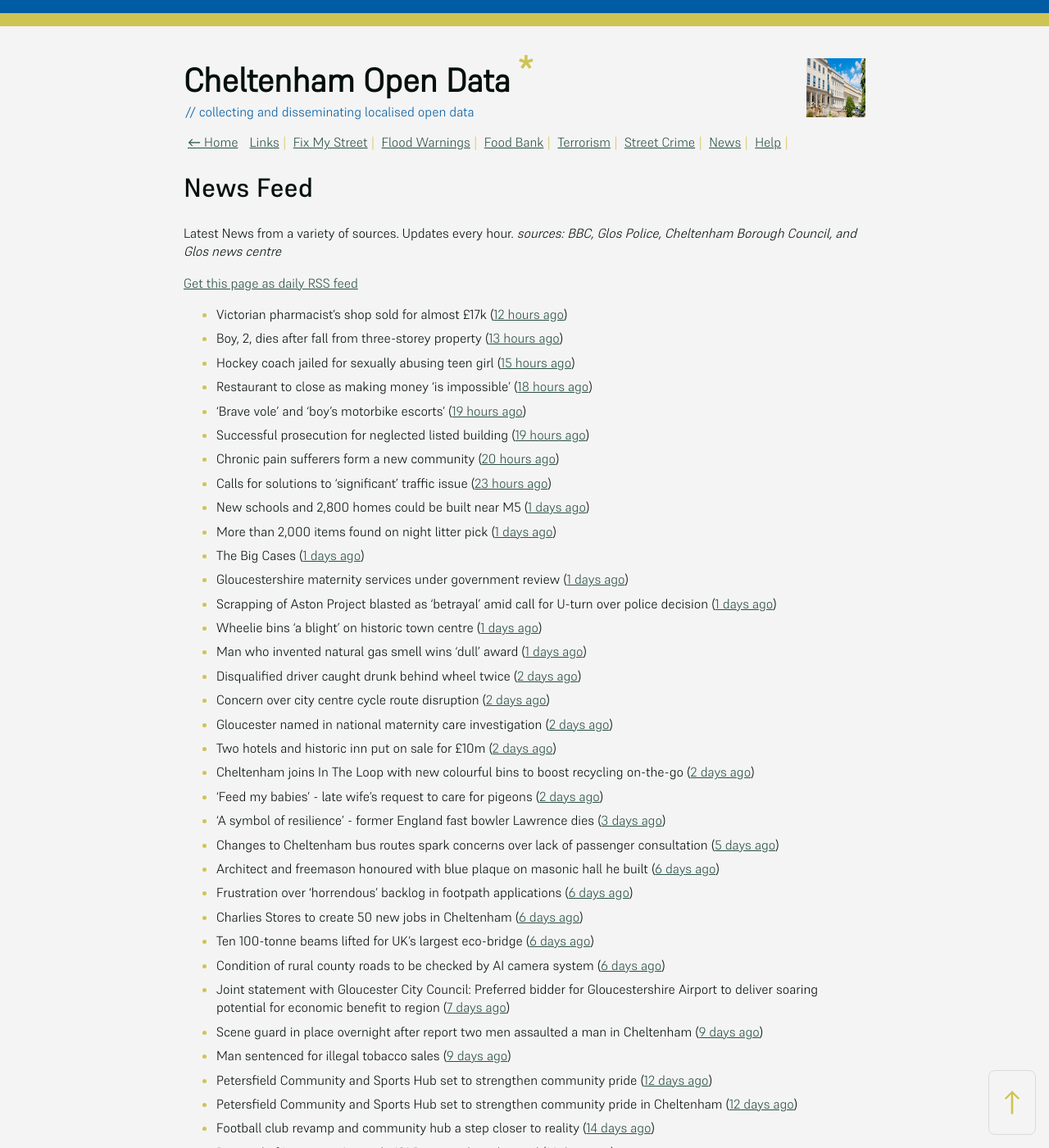
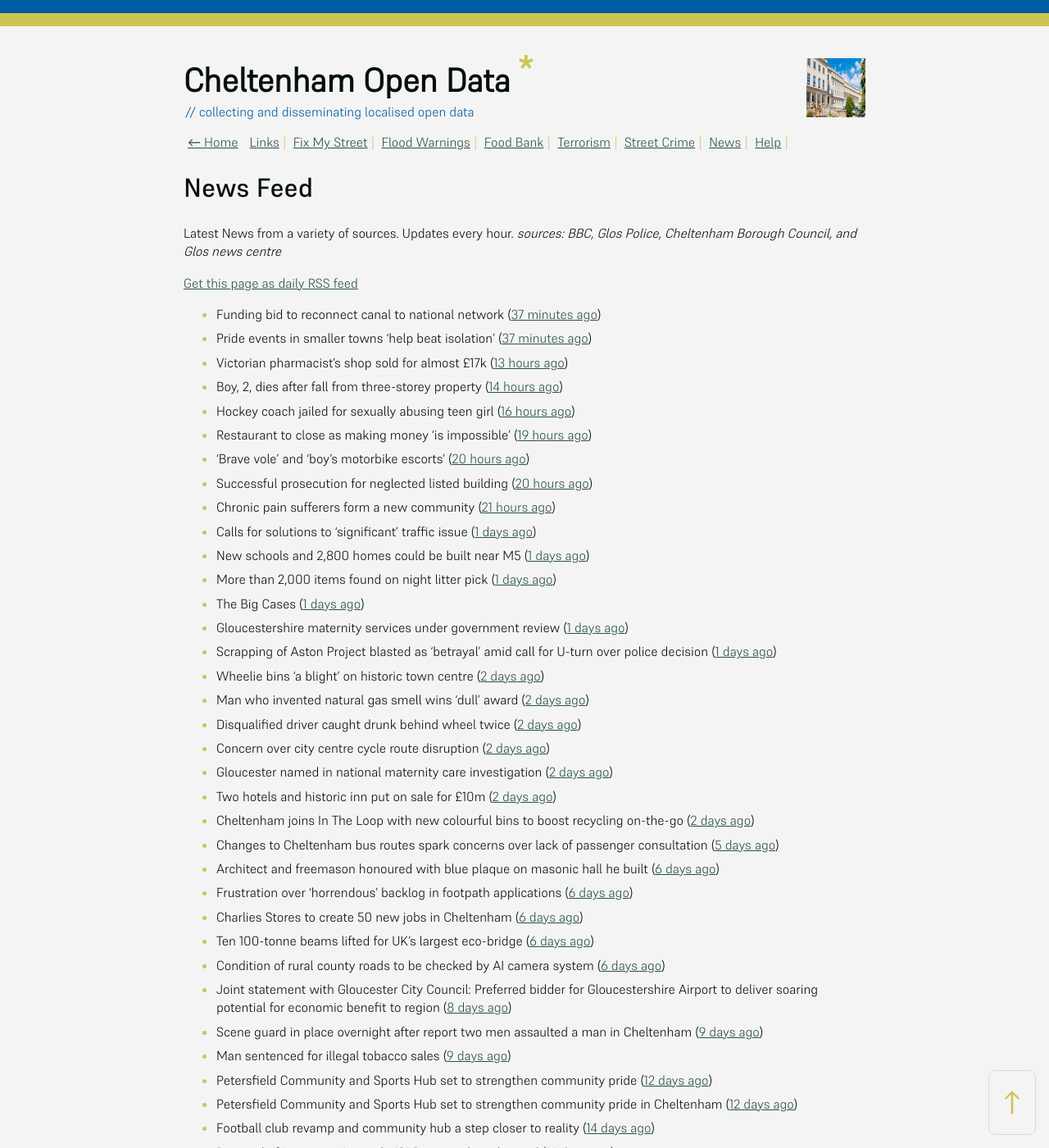
Before and after one commit to mat-0/cheltenham-open-data, a Jekyll site: the page built from _pages/news.md, in a window 1280 px wide and 1400 px high. Shown: the whole window at 82% size. Built offline with Jekyll 4.4.1, drawn with Linux system fonts in a browser that asks for light colours.

Commit message:
Updated 2025-06-26 05:58:00

```diff
--- a/_pages/news.md
+++ b/_pages/news.md
@@ -12,35 +12,35 @@ _sources: BBC, Glos Police, Cheltenham Borough Council, and Glos news centre_
 [Get this page as daily RSS feed](/daily.rss)
 
 <!-- news_marker starts -->
-- Victorian pharmacist's shop sold for almost £17k ([12 hours ago](https://www.bbc.com/news/articles/c3w41xw4ygwo))
-- Boy, 2, dies after fall from three-storey property ([13 hours ago](https://www.bbc.com/news/articles/crmvj3p192ko))
-- Hockey coach jailed for sexually abusing teen girl ([15 hours ago](https://www.bbc.com/news/articles/c8rpk5m5en0o))
-- Restaurant to close as making money 'is impossible' ([18 hours ago](https://www.bbc.com/news/articles/c307drj7zvjo))
-- 'Brave vole' and 'boy's motorbike escorts' ([19 hours ago](https://www.bbc.com/news/articles/cjd23ne3pz3o))
-- Successful prosecution for neglected listed building ([19 hours ago](https://www.cheltenham.gov.uk/news/article/3023/successful_prosecution_for_neglected_listed_building))
-- Chronic pain sufferers form a new community ([20 hours ago](https://www.bbc.com/news/articles/cp82n1ez6z8o))
-- Calls for solutions to 'significant' traffic issue ([23 hours ago](https://www.bbc.com/news/articles/czxe8l7xnvlo))
+- Funding bid to reconnect canal to national network ([37 minutes ago](https://www.bbc.com/news/articles/cgmw1werzneo))
+- Pride events in smaller towns 'help beat isolation' ([37 minutes ago](https://www.bbc.com/news/articles/c24v5vqj8dro))
+- Victorian pharmacist's shop sold for almost £17k ([13 hours ago](https://www.bbc.com/news/articles/c3w41xw4ygwo))
+- Boy, 2, dies after fall from three-storey property ([14 hours ago](https://www.bbc.com/news/articles/crmvj3p192ko))
+- Hockey coach jailed for sexually abusing teen girl ([16 hours ago](https://www.bbc.com/news/articles/c8rpk5m5en0o))
+- Restaurant to close as making money 'is impossible' ([19 hours ago](https://www.bbc.com/news/articles/c307drj7zvjo))
+- 'Brave vole' and 'boy's motorbike escorts' ([20 hours ago](https://www.bbc.com/news/articles/cjd23ne3pz3o))
+- Successful prosecution for neglected listed building ([20 hours ago](https://www.cheltenham.gov.uk/news/article/3023/successful_prosecution_for_neglected_listed_building))
+- Chronic pain sufferers form a new community ([21 hours ago](https://www.bbc.com/news/articles/cp82n1ez6z8o))
+- Calls for solutions to 'significant' traffic issue ([1 days ago](https://www.bbc.com/news/articles/czxe8l7xnvlo))
 - New schools and 2,800 homes could be built near M5 ([1 days ago](https://www.bbc.com/news/articles/c5y7dlwng0do))
 - More than 2,000 items found on night litter pick ([1 days ago](https://www.bbc.com/news/articles/cpvjmxvzj32o))
 - The Big Cases ([1 days ago](https://www.bbc.co.uk/iplayer/episode/m001z7w2))
 - Gloucestershire maternity services under government review ([1 days ago](https://www.bbc.co.uk/sounds/play/p0ll39jx))
 - Scrapping of Aston Project blasted as ‘betrayal’ amid call for U-turn over police decision ([1 days ago](https://gloucesternewscentre.co.uk/scrapping-of-aston-project-blasted-as-betrayal-amid-call-for-u-turn-over-police-decision/))
-- Wheelie bins 'a blight' on historic town centre ([1 days ago](https://www.bbc.com/news/articles/cn86y7dq8yeo))
-- Man who invented natural gas smell wins 'dull' award ([1 days ago](https://www.bbc.com/news/articles/cpw74x57p8po))
+- Wheelie bins 'a blight' on historic town centre ([2 days ago](https://www.bbc.com/news/articles/cn86y7dq8yeo))
+- Man who invented natural gas smell wins 'dull' award ([2 days ago](https://www.bbc.com/news/articles/cpw74x57p8po))
 - Disqualified driver caught drunk behind wheel twice ([2 days ago](https://www.bbc.com/news/articles/c0k75jkm43zo))
 - Concern over city centre cycle route disruption ([2 days ago](https://www.bbc.com/news/articles/cdez9y99k77o))
 - Gloucester named in national maternity care investigation ([2 days ago](https://www.bbc.com/news/articles/c994x95yygyo))
 - Two hotels and historic inn put on sale for £10m ([2 days ago](https://www.bbc.com/news/articles/c5y0vl7v84xo))
 - Cheltenham joins In The Loop with new colourful bins to boost recycling on-the-go ([2 days ago](https://www.cheltenham.gov.uk/news/article/3022/cheltenham_joins_in_the_loop_with_new_colourful_bins_to_boost_recycling_on-the-go))
-- 'Feed my babies' - late wife's request to care for pigeons ([2 days ago](https://www.bbc.com/news/videos/cn5kz4470rqo))
-- 'A symbol of resilience' - former England fast bowler Lawrence dies ([3 days ago](https://www.bbc.com/sport/cricket/articles/c07d973k0zzo))
 - Changes to Cheltenham bus routes spark concerns over lack of passenger consultation ([5 days ago](https://gloucesternewscentre.co.uk/changes-to-cheltenham-bus-routes-spark-concerns-over-lack-of-passenger-consultation/))
 - Architect and freemason honoured with blue plaque on masonic hall he built ([6 days ago](https://gloucesternewscentre.co.uk/architect-and-freemason-honoured-with-blue-plaque-on-masonic-hall-he-built/))
 - Frustration over ‘horrendous’ backlog in footpath applications ([6 days ago](https://gloucesternewscentre.co.uk/frustration-over-horrendous-backlog-in-footpath-applications/))
 - Charlies Stores to create 50 new jobs in Cheltenham ([6 days ago](https://gloucesternewscentre.co.uk/charlies-stores-to-create-50-new-jobs-in-cheltenham/))
 - Ten 100-tonne beams lifted for UK’s largest eco-bridge ([6 days ago](https://www.bbc.co.uk/sounds/play/p0lk57bp))
 - Condition of rural county roads to be checked by AI camera system ([6 days ago](https://gloucesternewscentre.co.uk/condition-of-rural-county-roads-to-be-checked-by-ai-camera-system/))
-- Joint statement with Gloucester City Council: Preferred bidder for Gloucestershire Airport to deliver soaring potential for economic benefit to region ([7 days ago](https://www.cheltenham.gov.uk/news/article/3021/joint_statement_with_gloucester_city_council_preferred_bidder_for_gloucestershire_airport_to_deliver_soaring_potential_for_economic_benefit_to_region))
+- Joint statement with Gloucester City Council: Preferred bidder for Gloucestershire Airport to deliver soaring potential for economic benefit to region ([8 days ago](https://www.cheltenham.gov.uk/news/article/3021/joint_statement_with_gloucester_city_council_preferred_bidder_for_gloucestershire_airport_to_deliver_soaring_potential_for_economic_benefit_to_region))
 - Scene guard in place overnight after report two men assaulted a man in Cheltenham ([9 days ago](https://gloucesternewscentre.co.uk/scene-guard-in-place-overnight-after-report-two-men-assaulted-a-man-in-cheltenham/))
 - Man sentenced for illegal tobacco sales ([9 days ago](https://gloucesternewscentre.co.uk/man-sentenced-for-illegal-tobacco-sales/))
 - Petersfield Community and Sports Hub set to strengthen community pride ([12 days ago](https://gloucesternewscentre.co.uk/petersfield-community-and-sports-hub-set-to-strengthen-community-pride/))
```
Also changed, not shown: _data/flood.json (+4 -4 lines), index.md (+5 -5 lines).
